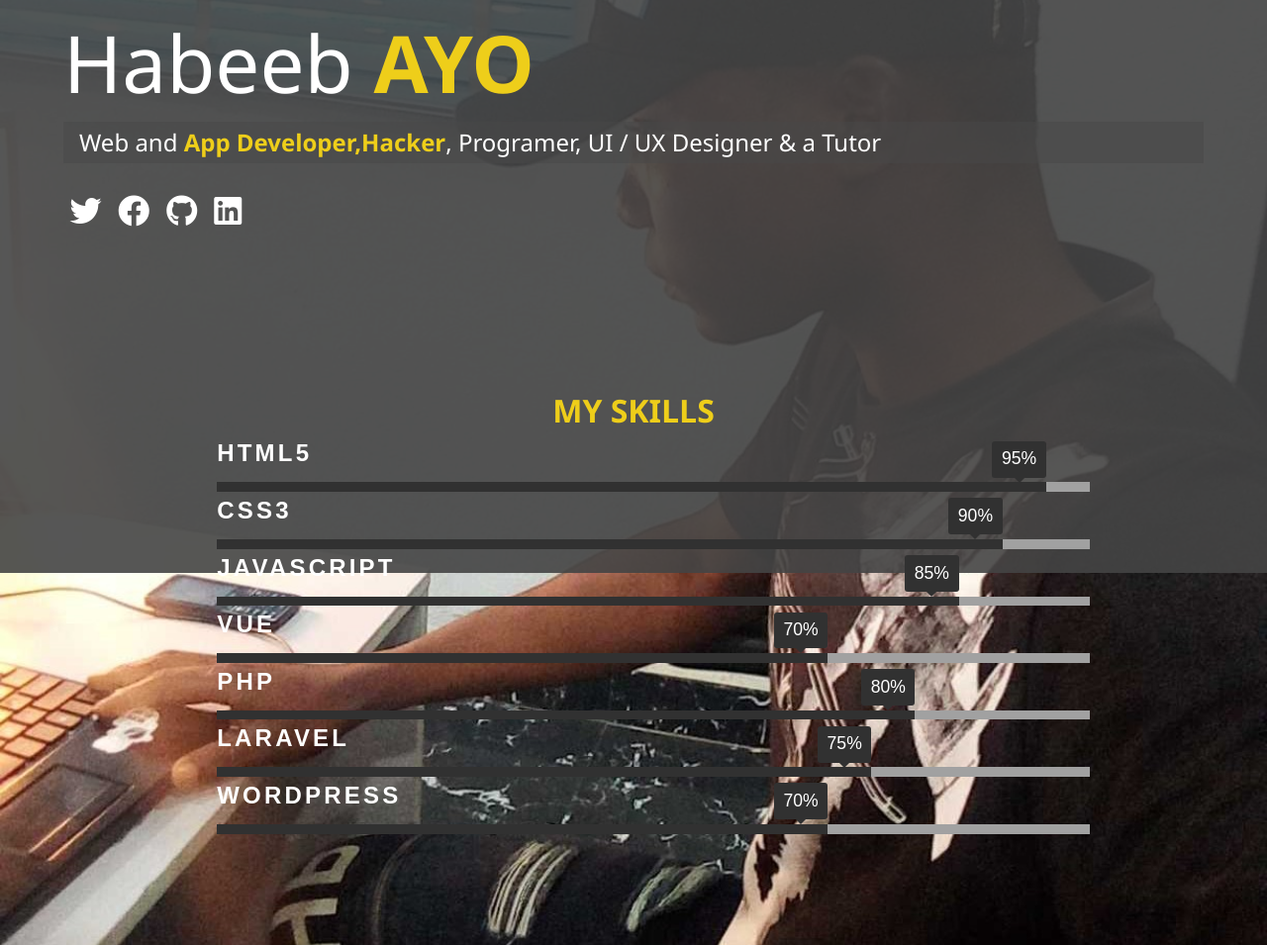
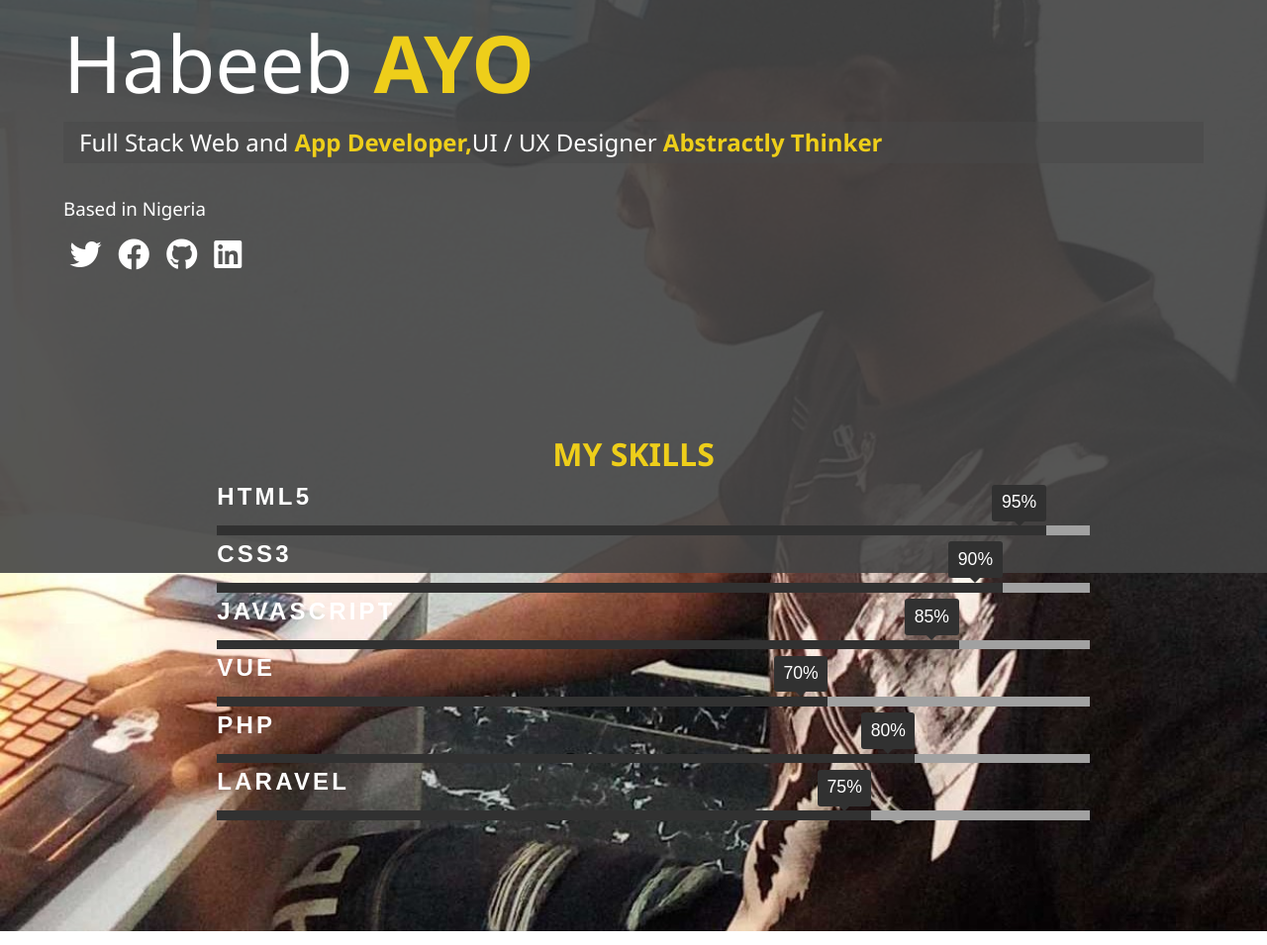
Before and after one commit to mkOlawale/my-portfollio, a website: page Dist/index.html in a window 1280 px wide. Shown: the part 221-1176 px from the top of the page at 99% size. Drawn offline with Linux system fonts and the light colour scheme.

Commit message:
little changes

```diff
--- a/Dist/index.html
+++ b/Dist/index.html
@@ -41,8 +41,9 @@
             <span class="text-secondary">AYO</span>
         </h1>
         <h2 class="sm-heading">
-            Web and <span class="text-secondary"> App Developer,</span><span class="text-secondary">Hacker</span>, Programer, UI / UX Designer & a Tutor
+           Full Stack Web and <span class="text-secondary"> App Developer,</span>UI / UX Designer <span class="text-secondary">Abstractly Thinker</span>
         </h2>
+        <h3>Based in Nigeria</h3>
         <div class="icon">
             <a href="#"><i class="fab fa-twitter fa-2x"> </i></a>
             <a href="#"><i class="fab fa-facebook fa-2x"> </i></a>
@@ -77,12 +78,6 @@
                   <div class="progress percent75"><span>75%</span></div>
                   <strong>Laravel</strong>
                 </li>
-                <li>
-
-                  <div class="progress percent70"><span>70%</span></div>
-                  <strong>Wordpress</strong>
-                </li>
-
               </ul>
         </div>
     </main>
```
